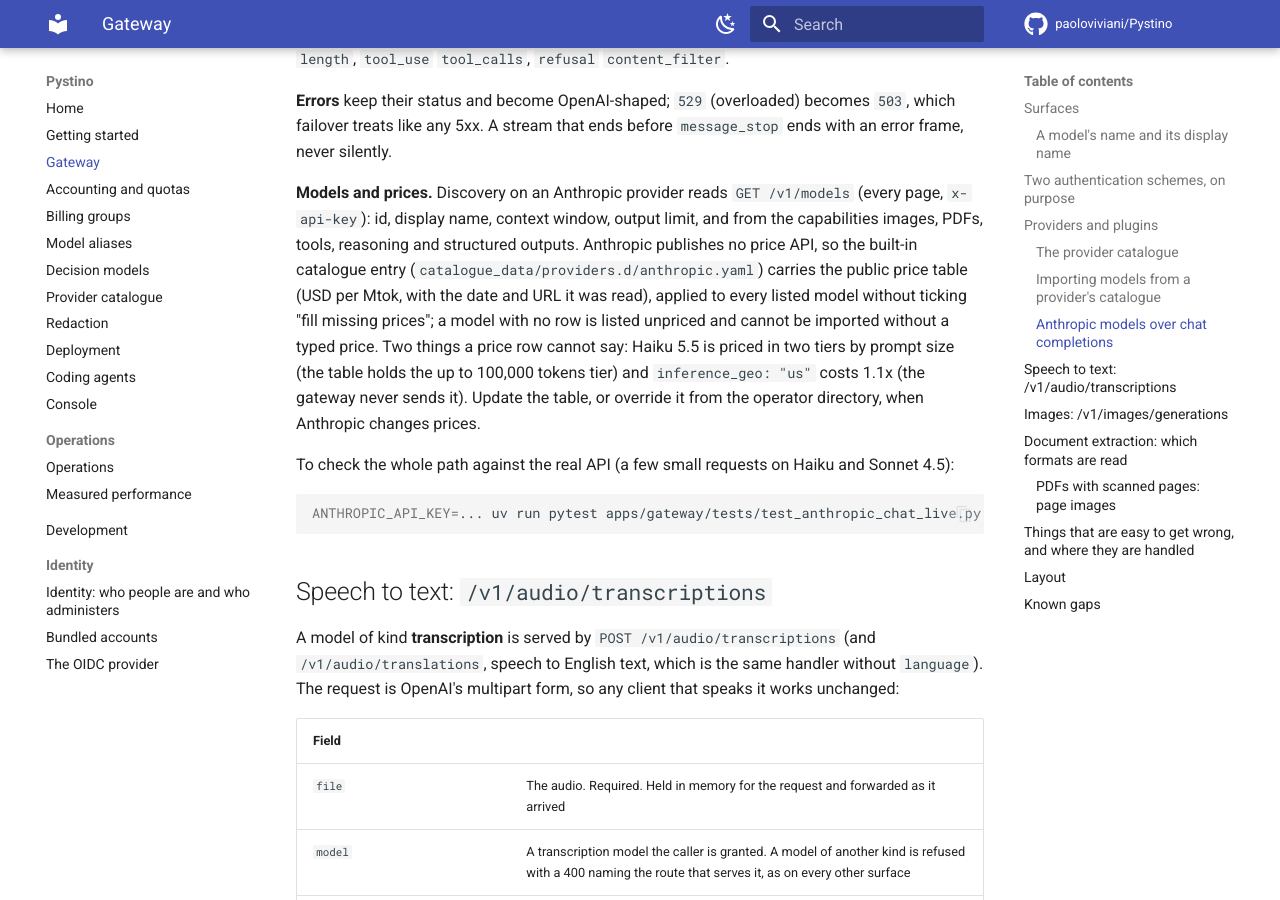
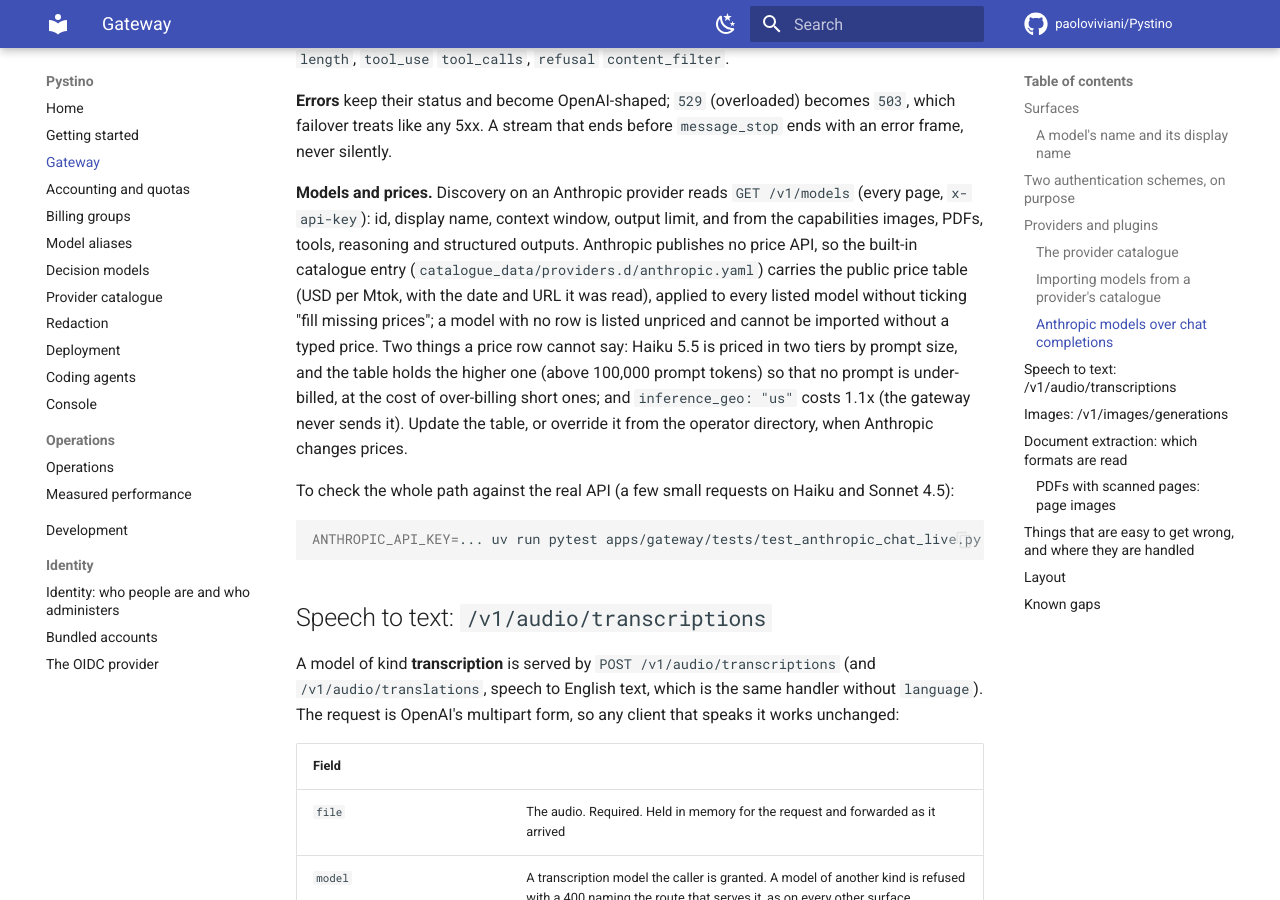
Before and after one commit to paoloviviani/Pystino, an MkDocs documentation site: the page built from docs/gateway.md, in a window 1280 px wide and 900 px high, scrolled down 8366 px. Built offline with MkDocs 1.6.1 and Material for MkDocs 9.7.7, drawn with Linux system fonts in a browser that asks for light colours; comment, search, counter and statistics services are not loaded.

Commit message:
Anthropic prices: Haiku 5.5 at its higher tier
Haiku 5.5 costs $0.10/$0.50 per Mtok up to 100,000 prompt tokens and
$0.50/$2.50 above, and a price row holds one rate. The owner chose to bill
the higher tier everywhere: short prompts are over-billed rather than long
ones under-billed.

Co-Authored-By: Claude Opus 5.5 <noreply@anthropic.com>
Claude-Session: https://claude.ai/code/session_019vVNhb7EWgc1hUC27q1vZR

```diff
--- a/docs/gateway.md
+++ b/docs/gateway.md
@@ -300,8 +300,9 @@ Anthropic publishes no price API, so the built-in catalogue entry
 (USD per Mtok, with the date and URL it was read), applied to every listed model
 without ticking "fill missing prices"; a model with no row is listed unpriced
 and cannot be imported without a typed price. Two things a price row cannot
-say: Haiku 5.5 is priced in two tiers by prompt size (the table holds the up to
-100,000 tokens tier) and `inference_geo: "us"` costs 1.1x (the gateway never
+say: Haiku 5.5 is priced in two tiers by prompt size, and the table holds the higher
+one (above 100,000 prompt tokens) so that no prompt is under-billed, at the cost
+of over-billing short ones; and `inference_geo: "us"` costs 1.1x (the gateway never
 sends it). Update the table, or override it from the operator directory, when
 Anthropic changes prices.
 
```
Also changed, not shown: apps/gateway/src/gateway/catalogue_data/providers.d/anthropic.yaml (+9 -8 lines), 2 other files.
